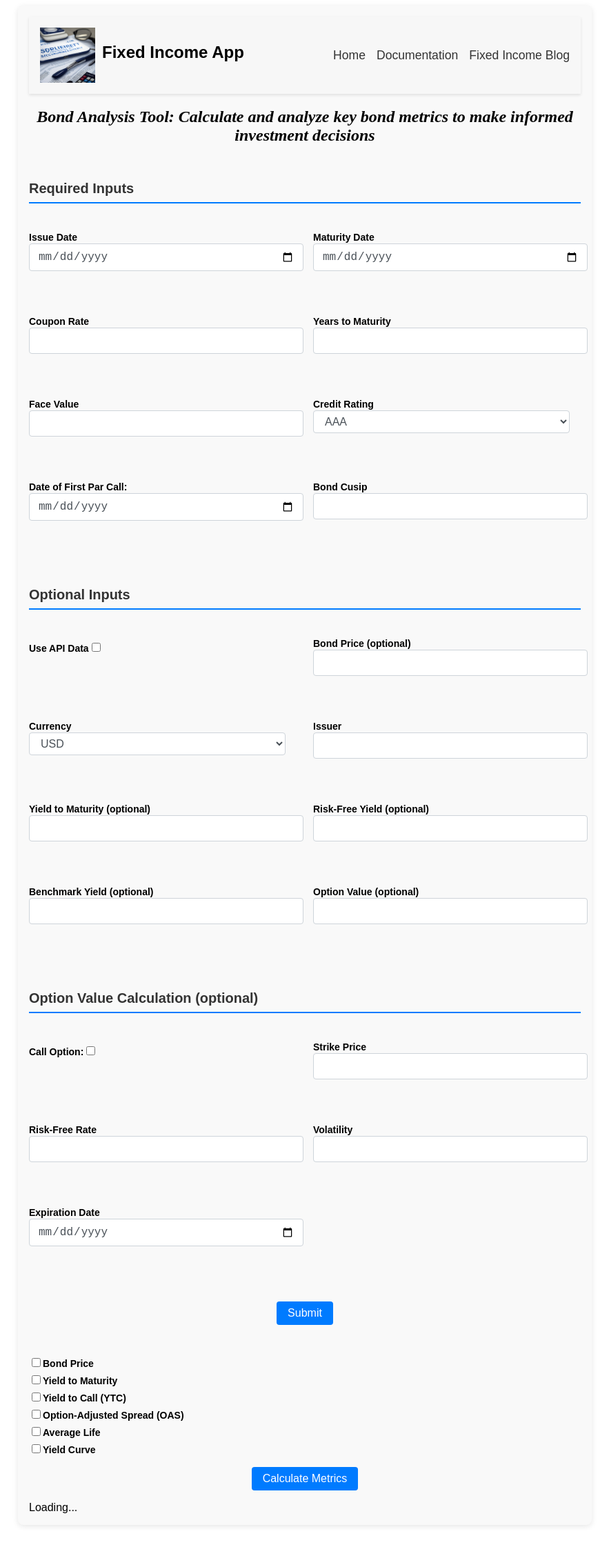
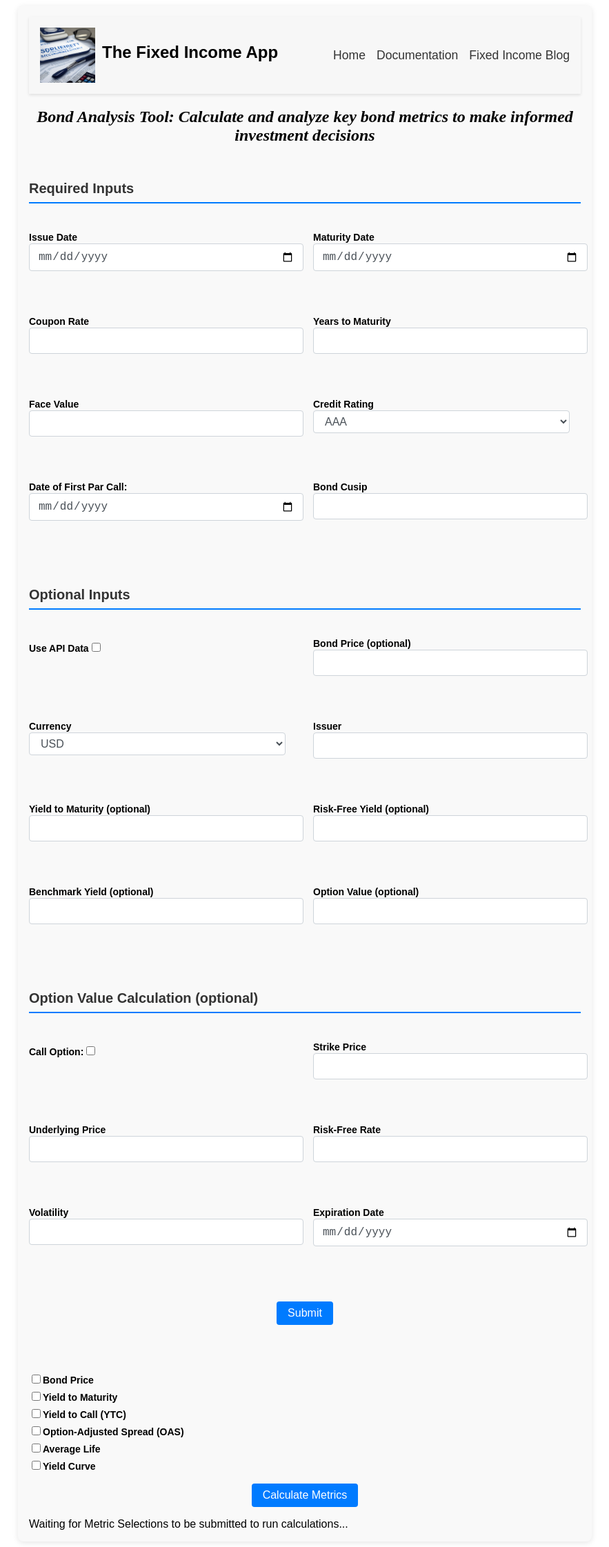
Before and after one commit to danielemiller/fixed_income_tool, a React (Create React App) app in the folder frontend/: page / in a window 1280 px wide. Shown: the whole page at 69% size, without its empty margins (198-1081 px from the left). Before the commit the page ends 2219 px from the top, so only its background shows below. Built offline with nearby package versions, Linux system fonts and the light colour scheme.

Commit message:
Cleanup frontend errors with the positioning of the display of error messages.

```diff
--- a/frontend/src/components/DataDisplay.js
+++ b/frontend/src/components/DataDisplay.js
@@ -5,7 +5,7 @@ import './styles/DataDisplay.css';
 
 const DataDisplay = ({ data }) => {
   if (!data || !data.yield_curve) {
-    return <div>Loading...</div>;
+    return <div>Waiting for Metric Selections to be submitted to run calculations...</div>;
   }
 
   const yieldCurveData = data.yield_curve.map(([x, y]) => ({ x, y }));
--- a/frontend/src/components/Header.js
+++ b/frontend/src/components/Header.js
@@ -13,7 +13,7 @@ const Header = () => {
     <header className="header">
       <div className="header-logo">
         <img src={logo} alt="Logo" />
-        <h1 className="header-title">Fixed Income App</h1>
+        <h1 className="header-title">The Fixed Income App</h1>
       </div>
       <nav className={`header-nav ${isMenuOpen ? 'header-nav-open' : ''}`}>
         <ul>
--- a/frontend/src/components/InputForm.js
+++ b/frontend/src/components/InputForm.js
@@ -152,6 +152,7 @@ const InputForm = ({ onSubmit }) => {
       <h3>Required Inputs</h3>
 
       {/* ... */}
+
       <div className="form-field">
         <label htmlFor="issue-date">Issue Date</label>
         <input
@@ -377,6 +378,17 @@ const InputForm = ({ onSubmit }) => {
       {/* ... */}
 
       <div className="form-field">
+        <label htmlFor="underlying-price">Underlying Price</label>
+        <input
+          id="underlying-price"
+          type="number"
+          value={underlyingPrice}
+          onChange={(e) => setUnderlyingPrice(e.target.value)}
+        />
+        {errorMessages.strikePrice && <p className="error">{errorMessages.strikePrice}</p>}
+      </div>
+
+      <div className="form-field">
         <label htmlFor="risk-free-rate">Risk-Free Rate</label>
         <input
           id="risk-free-rate"
@@ -408,7 +420,7 @@ const InputForm = ({ onSubmit }) => {
       </div>
 
       <button type="submit">Submit</button>
-      {errorMessages.mainSubmitError && <p className="error">{errorMessages.mainSubmitError}</p>}
+      <div className='submit-error'>{errorMessages.mainSubmitError && <p className="error">{errorMessages.mainSubmitError}</p>}</div>
     </form>
   );
 };
--- a/frontend/src/components/styles/InputForm.css
+++ b/frontend/src/components/styles/InputForm.css
@@ -53,10 +53,15 @@ button[type='submit']:hover {
   cursor: pointer;
 }
 
+.submit-error {
+  grid-column: span 2;
+}
+
 .form-field {
   margin-bottom: 1.5rem;
   margin-right: 1rem;
 }
+
 
 h3 {
   grid-column: span 2; /* Make the h3 elements span both columns */
@@ -73,6 +78,7 @@ h3 {
   color: red;
   font-size: 0.8em;
   margin-top: 5px;
+  text-align: center;
 }
 
 @media (max-width: 767px) {
```
